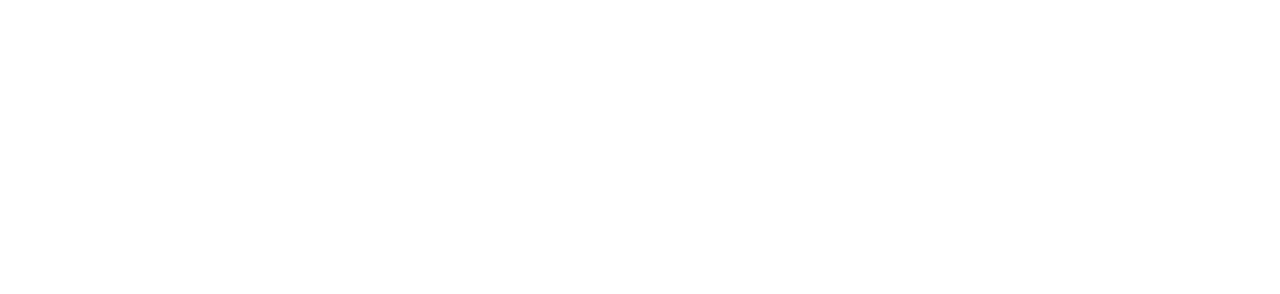
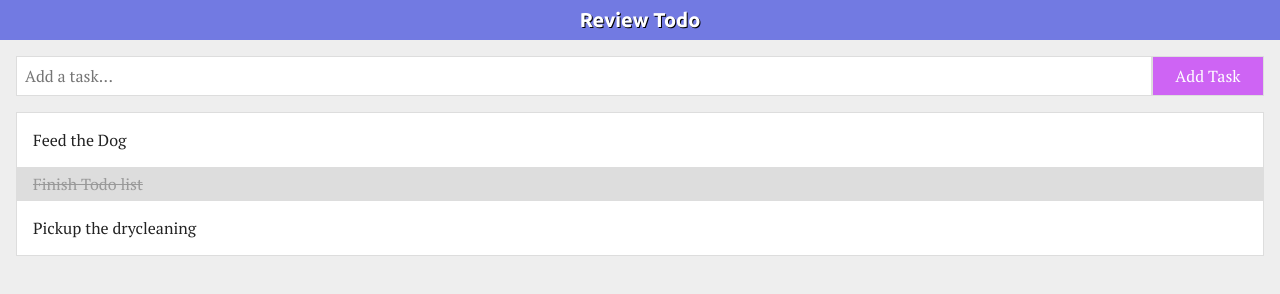
Before and after one commit to juneate/todo-list, a plain HTML site: page index.html in a window 1280 px wide. Drawn offline with nearby package versions, Linux system fonts and the light colour scheme.

Commit message:
creating a simple html, css prototype

```diff
--- a/css/main.css
+++ b/css/main.css
@@ -0,0 +1,81 @@
+body {
+  background-color: #eee;
+  font-family: 'PT Serif', georgia, serif;
+  color: #222;
+}
+
+.main-heading {
+  font-family: 'Ubuntu', impact, sans-serif;
+  font-size: 1.25em;
+  background-color: rgb(114, 122, 226);
+  color: #fff;
+  line-height: 2;
+  text-align: center;
+  text-shadow: 1px 1px 0px black;
+}
+
+
+.content {
+  padding: 0 1em;
+}
+
+.add-task {
+  margin: 1em 0;
+  display: grid;
+  grid-template-columns: auto 7em;
+}
+
+
+.component {
+  font-family: 'PT Serif', georgia, serif;
+  font-size: 1em;
+  border: 1px solid #ddd;
+  padding: 0.5em;
+  vertical-align: middle;
+}
+
+.inpt {
+
+}
+.btn {
+  background-color: rgb(206, 100, 244);
+  color: #fff;
+}
+
+
+
+
+.task-list {
+  list-style: none;
+  margin: 1em 0;
+}
+
+.task {
+  border: 1px solid #ddd;
+  background-color: #fff;
+  padding: 1em;
+}
+  .task:not(.complete):hover {
+    background-color: rgb(242, 240, 255);
+  }
+
+
+.complete {
+  color: #999;
+  background-color: #ddd;
+  text-decoration: line-through;
+  padding: 0.25em 1em;
+}
+
+
+
+
+
+/* .add-task {
+  padding: 1em 1em 0 1em;
+}
+
+.task-list {
+  list-style: none;
+  padding: 0 1em 1em 1em;
+} */
--- a/index.html
+++ b/index.html
@@ -2,14 +2,31 @@
 <html lang="en">
   <head>
     <meta charset="utf-8">
-    <title>FED To-Do List</title>
+    <title>Review Todo</title>
     <meta name="description" content="Building a simple to-do list">
     <meta name="author" content="Rocco Panacci">
     <meta name="viewport" content="width=device-width, initial-scale=1">
     <link rel="stylesheet" href="css/reset.css">
+    <link href="https://fonts.googleapis.com/css?family=PT+Serif:400,400i,700,700i|Ubuntu:700" rel="stylesheet">
     <link rel="stylesheet" href="css/main.css?v=1.0">
   </head>
   <body>
+
+    <!-- Come up with a better name for this -->
+    <h1 class="main-heading">Review Todo</h1>
+
+    <main class="content">
+      <form class="add-task">
+        <input type="text" name="task" class="component inpt" value="" placeholder="Add a task...">
+        <button type="button" class="component btn" name="add">Add Task</button>
+      </form>
+
+      <ol class="task-list">
+        <li class="task">Feed the Dog</li>
+        <li class="task complete">Finish Todo list</li>
+        <li class="task">Pickup the drycleaning</li>
+      </ol>
+    </main>
 
 
 
```
Also changed, not shown: 1 other file.
